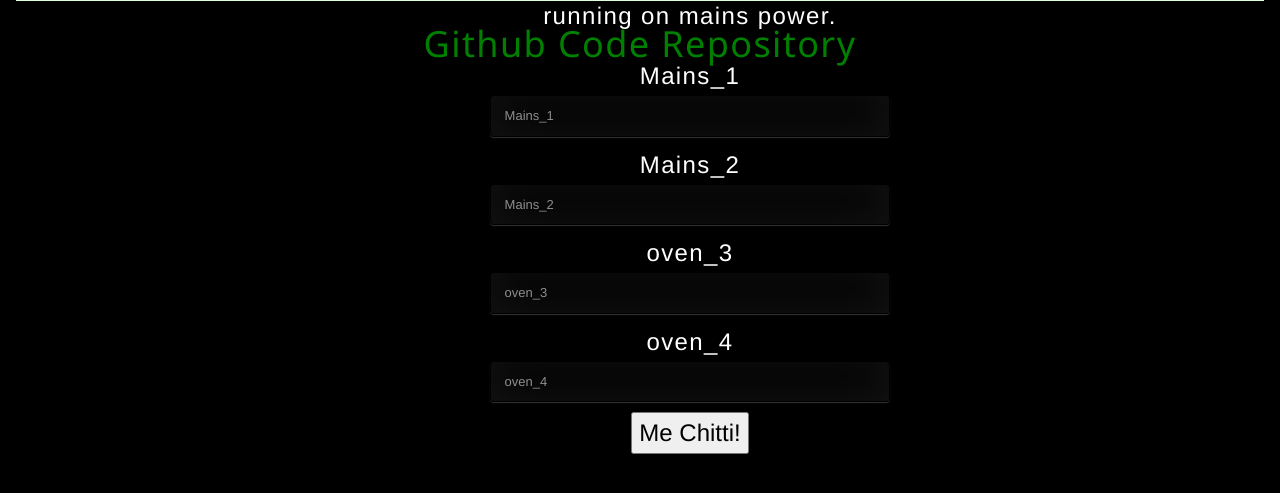
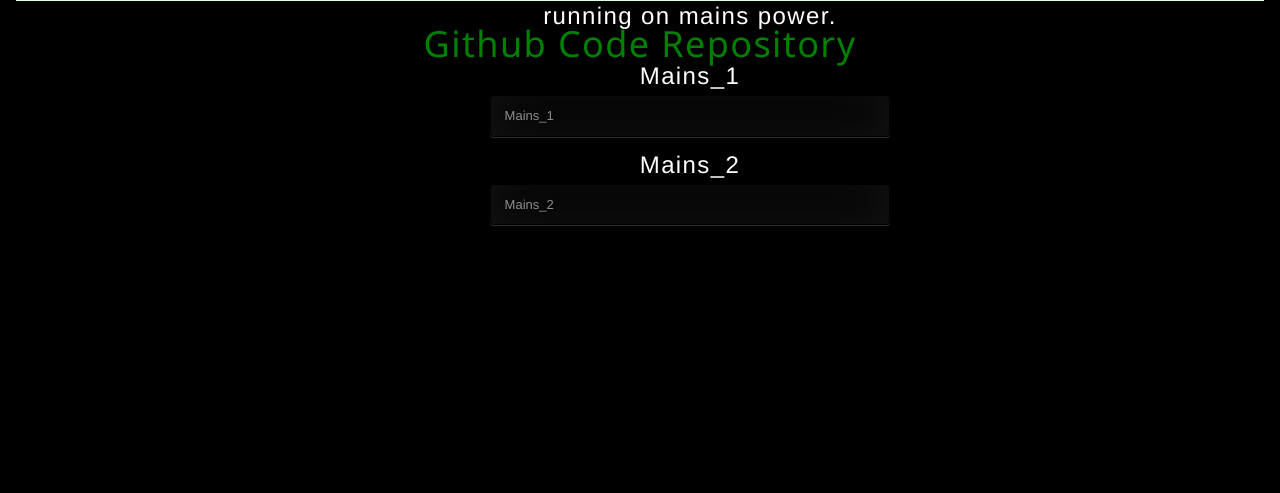
Before and after one commit to ziffy923/NILM-btp, a Flask app: page / in a window 1280 px wide. Shown: the part 268-761 px from the top of the page. Run offline with Flask 2, Linux system fonts and the light colour scheme; parts of the project's set-up code (start-up, migrations or seed data) failed here and were passed over.

Commit message:
models files added

```diff
--- a/app.py
+++ b/app.py
@@ -5,11 +5,10 @@
 import numpy as np
 # from keras.models import load_model
 # import h5py
-
+#
 # prd_model = load_model('model-rc.hdf5')
 
 model = pickle.load(open('model.pkl','rb'))
-
 
 app = Flask(__name__)
 
--- a/templates/index.html
+++ b/templates/index.html
@@ -75,12 +75,12 @@
      <label for="mains_2">Mains_2</label>
     <input type="text" id="mains_2" name="mains_2" placeholder=" Mains_2" required="required" />
      <!--<br>-->
-     <label for="oven_3">oven_3</label>
-    <input type="text" id="oven_3" name="oven_3" placeholder=" oven_3" required="required" />
+     <!--<label for="oven_3">oven_3</label>-->
+    <!--<input type="text" id="oven_3" name="oven_3" placeholder=" oven_3" required="required" />-->
     <!--<br>-->
      <!--<br>-->
-     <label for="oven_4">oven_4</label>
-    <input type="text" id="oven_4" name="oven_4" placeholder=" oven_4" required="required" />
+     <!--<label for="oven_4">oven_4</label>-->
+    <!--<input type="text" id="oven_4" name="oven_4" placeholder=" oven_4" required="required" />-->
     <!--<br>-->
     <!--<label for="refrigerator_5">refrigerator_5</label>-->
     <!--<input type="text" id="refrigerator_5" name="refrigerator_5" placeholder=" refrigerator_5" required="required" />-->
@@ -146,7 +146,7 @@
 
     </div>
 
-    <button type="button" onclick="alert('GKS God h !')">Me Chitti!</button>
+    <!--<button type="button" onclick="alert('GKS God h !')">Me Chitti!</button>-->
 
     </form>
 
```
Also changed, not shown: 4 other files.
